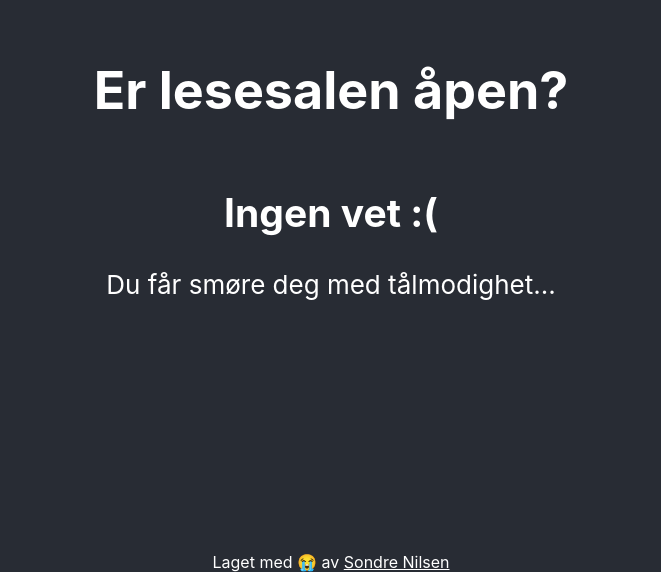
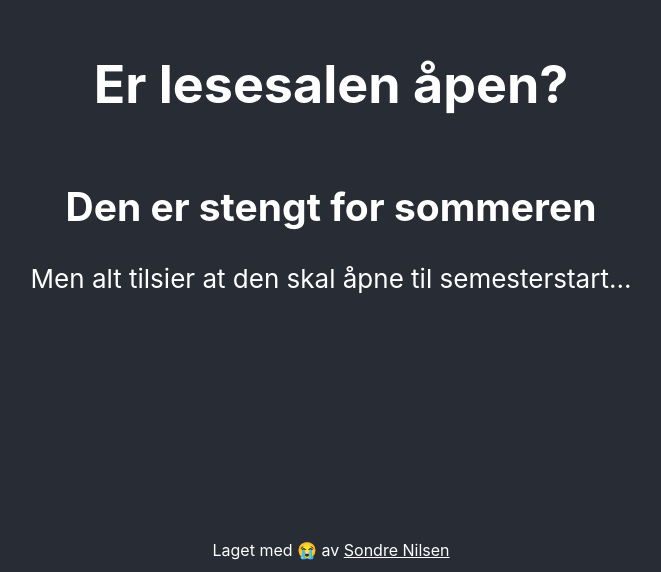
Before and after one commit to sondr3/islesesalenopenyet, a React (Create React App) app: page / in a window 1280 px wide. Shown: the part 228-800 px from the top of the page, without its empty margins (309-970 px from the left). Built offline with nearby package versions, Linux system fonts and the light colour scheme.

Commit message:
La til soon, og fixa den forbanna emojien på botnen uten padding

```diff
--- a/src/App.js
+++ b/src/App.js
@@ -47,6 +47,15 @@ const WhoKnows = () => {
   );
 };
 
+const Soon = () => {
+  return (
+    <>
+      <h2>Den er stengt for sommeren</h2>
+      <p>Men alt tilsier at den skal åpne til semesterstart...</p>
+    </>
+  );
+};
+
 function App() {
   // const [state, setState] = useState("CLOSING");
 
@@ -71,9 +80,9 @@ function App() {
         {/* {state === "CLOSING" && <IsItClosed />} */}
         {/* {state === "BETWEEN" && <AreWeWaiting />} */}
         {/* {state === "OPEN" && <h2>JA :D</h2>} */}
-        <WhoKnows />
+        <Soon />
       </main>
-      <footer>
+      <footer style={{ marginBottom: "12px" }}>
         Laget med{" "}
         <span role="img" aria-label="Crying emoji">
           😭{" "}
```
